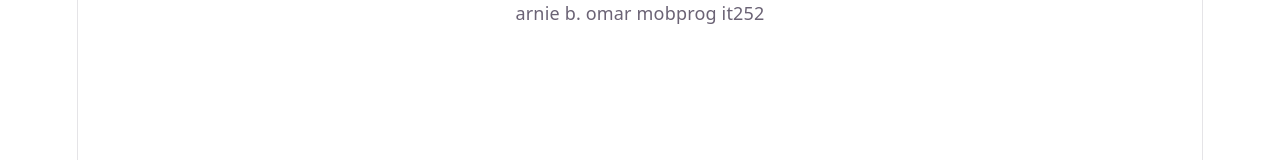
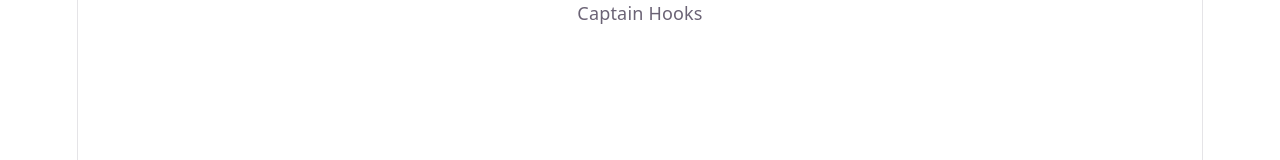
Before and after one commit to apcomar/MOBPROG-IT252-react-w3schools, a React (Vite) app: page / in a window 1280 px wide. Shown: the top 160 px of the page. Built offline with nearby package versions, Linux system fonts and the light colour scheme.

Commit message:
ReactHooks

```diff
--- a/src/App.jsx
+++ b/src/App.jsx
@@ -4,7 +4,7 @@ export default function App() {
   return (
     <main className="min-h-screen flex items-center justify-center bg-slate-950 text-slate-100 p-6">
       <p className="text-lg sm:text-xl font-medium tracking-wide text-center">
-        arnie b. omar mobprog it252
+        Captain Hooks
       </p>
     </main>
   );
```
